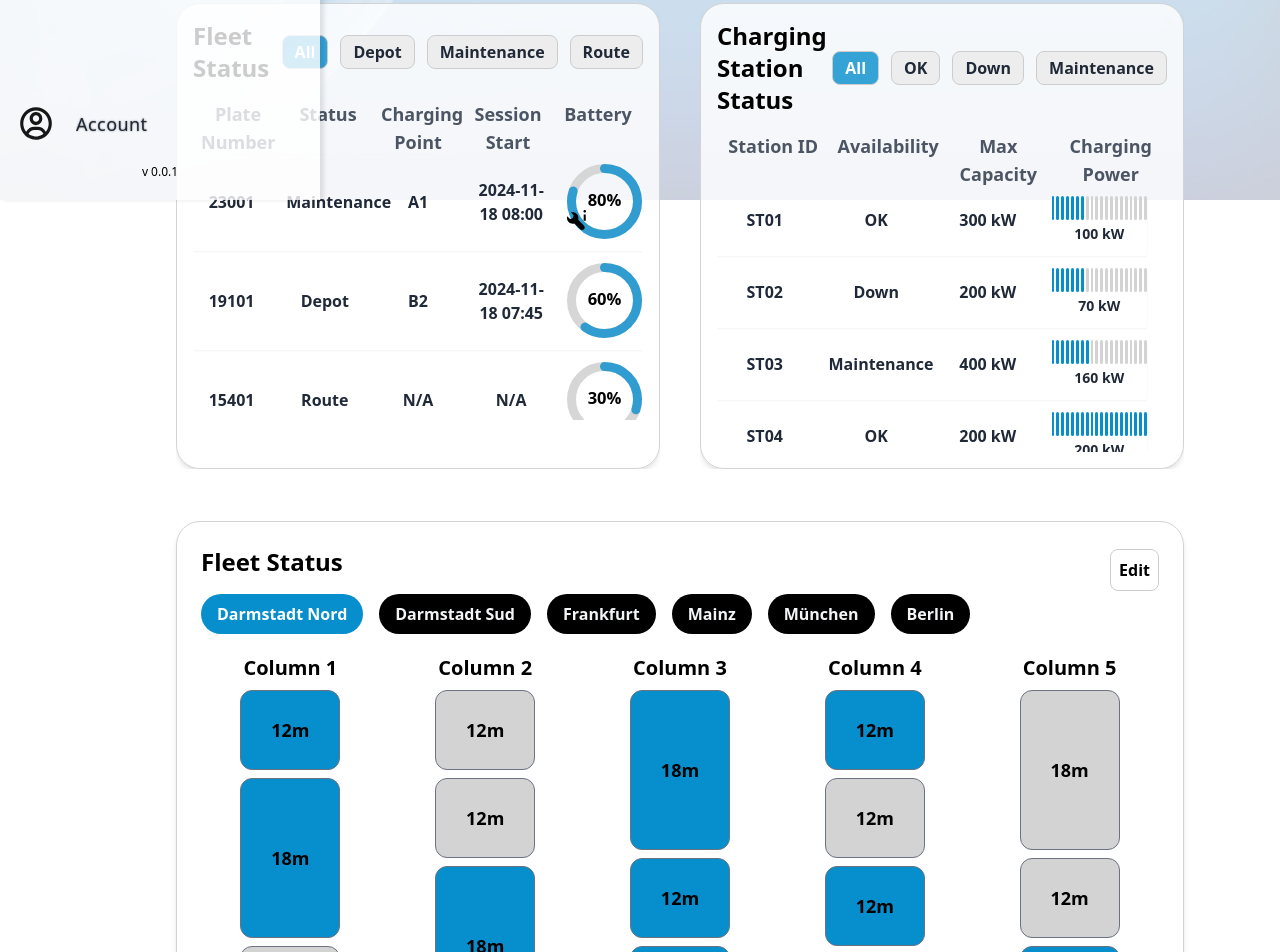
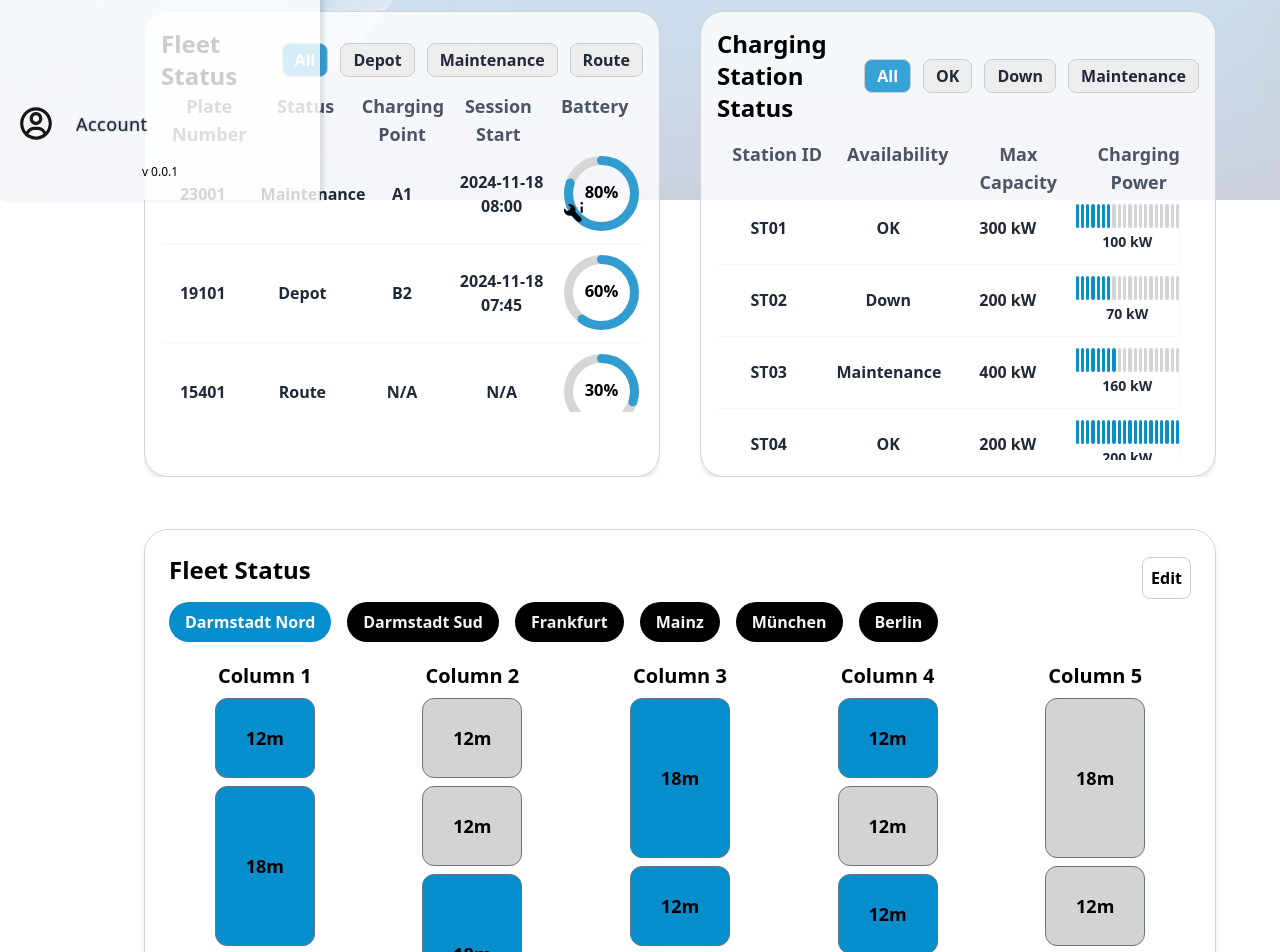
Before and after one commit to AchrafHafsaoui/teamprojekt, a React (Vite) app: page / in a window 1280 px wide. Shown: the part 600-1552 px from the top of the page. Built offline with nearby package versions, Linux system fonts and the light colour scheme.

Commit message:
finished dimensions

```diff
--- a/src/App.tsx
+++ b/src/App.tsx
@@ -14,7 +14,10 @@ const App: React.FC = () => {
 
   return (
     <Router>
-      <div className="flex flex-col min-h-screen h-full w-full">
+      <div className="flex min-h-screen h-full w-full">
+        {/* Sidebar */}
+        <Sidebar />
+
         {/* Background styling */}
         <div
           className="fixed min-h-screen min-w-full"
@@ -27,29 +30,26 @@ const App: React.FC = () => {
             backgroundBlendMode: "overlay", // Overlay to soften the image
           }}
         />
-        {/* Content wrapper with higher z-index to sit above the background */}
-        <div className="z-10 flex flex-grow h-full">
-          <Sidebar />
-          <div className="flex-grow ml-40 mt-10 mb-10 mr-10">
+        {/* Content wrapper */}
+        <div className="relative flex-grow h-full ">
           <Routes>
             <Route path="/" element={<Overview />} />
             <Route
               path="/charging-stations"
-                element={<ChargingStations fullHeight={true} />}
+              element={<ChargingStations fullPage={true} />}
             />
-              <Route path="/driving-schedule" element={<DrivingSchedule />} />
-              <Route path="/parking" element={<Parking />} />
+            <Route path="/driving-schedule" element={<DrivingSchedule fullPage={true}/>} />
+            <Route path="/parking" element={<Parking fullPage={true}/>} />
             <Route
               path="/electricity-schedule"
               element={<ElectricityCost setHideHello={setHideHello} />} // Pass setHideHello prop
             />
             <Route
               path="/fleet-status"
-                element={<FleetStatus showAllColumns={true} />}
+              element={<FleetStatus fullPage={true} />}
             />
             <Route path="/charging-schedule" element={<ChargingSchedule />} />
           </Routes>
-          </div>
         </div>
       </div>
     </Router>
--- a/src/components/Dashboard/ChargingSchedule.tsx
+++ b/src/components/Dashboard/ChargingSchedule.tsx
@@ -68,8 +68,7 @@ const ChargingSchedule: React.FC = () => {
     Math.round((value / totalGridCapacity) * 100);
 
   return (
-    <div className="bg-[#FFFFFF] bg-opacity-80 h-full flex flex-col border border-[#D3D3D3] shadow-md rounded-3xl p-6">
-      <div className="mb-4">
+    <div className={`bg-[#FFFFFF] bg-opacity-80 flex-col border border-[#D3D3D3] shadow-md rounded-3xl p-4 overflow-hidden ml-32 mt-12 mr-12 h-[calc(100vh-6rem)]"}`}>
       <h2 className="text-2xl font-semibold mb-2">Charging Schedule</h2>
       <div>
         <div className="grid grid-cols-5 gap-4 font-bold text-lg mb-2 px-2 text-gray-600 top-0 sticky">
@@ -118,8 +117,7 @@ const ChargingSchedule: React.FC = () => {
       {/* Pagination Controls */}
       <div className="flex justify-between items-center mt-4">
         <button
-            className={`px-4 py-2 bg-gray-300 rounded-md ${
-              currentPage === 1 ? "opacity-50 cursor-not-allowed" : ""
+          className={`px-4 py-2 bg-gray-300 rounded-md ${currentPage === 1 ? "opacity-50 cursor-not-allowed" : ""
             }`}
           onClick={handlePrevious}
           disabled={currentPage === 1}
@@ -130,8 +128,7 @@ const ChargingSchedule: React.FC = () => {
           Page {currentPage} of {totalPages}
         </span>
         <button
-            className={`px-4 py-2 bg-gray-300 rounded-md ${
-              currentPage === totalPages ? "opacity-50 cursor-not-allowed" : ""
+          className={`px-4 py-2 bg-gray-300 rounded-md ${currentPage === totalPages ? "opacity-50 cursor-not-allowed" : ""
             }`}
           onClick={handleNext}
           disabled={currentPage === totalPages}
@@ -196,7 +193,6 @@ const ChargingSchedule: React.FC = () => {
         </div>
       </div>
     </div>
-    </div>
   );
 };
 
--- a/src/components/Dashboard/ChargingStationStatus.tsx
+++ b/src/components/Dashboard/ChargingStationStatus.tsx
@@ -8,10 +8,10 @@ type ChargingStationData = {
 };
 
 type ChargingStationProps = {
-  fullHeight?: boolean; // Controls height
+  fullPage?: boolean; // Controls height
 };
 
-const ChargingStationStatus: React.FC<ChargingStationProps> = ({ fullHeight = false }) => {
+const ChargingStationStatus: React.FC<ChargingStationProps> = ({ fullPage = false }) => {
   const stations: ChargingStationData[] = [
     { stationId: "ST01", availability: "OK", chargingPower: 100, maxPower: 300 },
     { stationId: "ST02", availability: "Down", chargingPower: 70, maxPower: 200 },
@@ -76,11 +76,15 @@ const ChargingStationStatus: React.FC<ChargingStationProps> = ({ fullHeight = fa
   };
 
   return (
-    <div className="bg-[#FFFFFF] bg-opacity-80 h-full flex flex-col border border-[#D3D3D3] shadow-md rounded-3xl p-4">
-      <div className="flex items-center mb-4 w-full">
+    <div
+      className={`bg-[#FFFFFF] bg-opacity-80 flex-col border border-[#D3D3D3] shadow-md rounded-3xl p-4 overflow-hidden ${fullPage
+        ? "ml-32 mt-12 mr-12 h-[calc(100vh-6rem)]"
+        : "h-full"
+        }`}
+    >      <div className="flex items-center mb-4 w-full">
         <div className="flex-grow flex items-center">
           <h2 className="text-2xl font-semibold">Charging Station Status</h2>
-          {fullHeight && (
+          {fullPage && (
             <input
               type="text"
               placeholder="Search by Station ID"
@@ -106,7 +110,7 @@ const ChargingStationStatus: React.FC<ChargingStationProps> = ({ fullHeight = fa
         </div>
       </div>
 
-      <div className={`overflow-y-auto overflow-x-hidden ${fullHeight ? "h-4/5" : "h-80"} custom-scrollbar`}>
+      <div className={`overflow-y-auto overflow-x-hidden ${fullPage ? "h-4/5" : "h-80"} custom-scrollbar`}>
         <div className="grid grid-cols-4 gap-4 font-bold text-lg mb-2 px-2 text-gray-600">
           <div className="text-center">Station ID</div>
           <div className="text-center">Availability</div>
--- a/src/components/Dashboard/DrivingSchedule.tsx
+++ b/src/components/Dashboard/DrivingSchedule.tsx
@@ -1,14 +1,17 @@
 import React from "react";
 
-// Define a type to encapsulate all vehicle details
 type ScheduleEntry = {
   id: string;
   departureTime: string;
   arrivalTime: string;
-  vehicleCode: string; // Encodes vehicle type, battery capacity, and length
+  vehicleCode: string;
 };
 
-const DrivingSchedule: React.FC = () => {
+type DrivingScheduleProps = {
+  fullPage?: boolean; // Controls height
+};
+
+const DrivingSchedule: React.FC<DrivingScheduleProps> = ({ fullPage = false }) => {
   const scheduleData: ScheduleEntry[] = [
     {
       id: "10190",
@@ -28,57 +31,9 @@ const DrivingSchedule: React.FC = () => {
       arrivalTime: "15:31",
       vehicleCode: "TB400L18",
     },
-    {
-      id: "19373",
-      departureTime: "15:43",
-      arrivalTime: "15:36",
-      vehicleCode: "BB300L12",
-    },
-    {
-      id: "19830",
-      departureTime: "15:47",
-      arrivalTime: "15:46",
-      vehicleCode: "TB200L18",
-    },
-    {
-      id: "20145",
-      departureTime: "16:00",
-      arrivalTime: "15:55",
-      vehicleCode: "BB350L12",
-    },
-    {
-      id: "20987",
-      departureTime: "16:10",
-      arrivalTime: "16:05",
-      vehicleCode: "TB500L18",
-    },
-    {
-      id: "21345",
-      departureTime: "16:20",
-      arrivalTime: "16:15",
-      vehicleCode: "BB400L12",
-    },
-    {
-      id: "21976",
-      departureTime: "16:30",
-      arrivalTime: "16:25",
-      vehicleCode: "TB450L18",
-    },
-    {
-      id: "22345",
-      departureTime: "16:40",
-      arrivalTime: "16:35",
-      vehicleCode: "BB300L12",
-    },
-    {
-      id: "22900",
-      departureTime: "16:50",
-      arrivalTime: "16:45",
-      vehicleCode: "TB400L18",
-    },
+    // Add more entries as needed
   ];
 
-  // Helper function to parse vehicle code
   const parseVehicleCode = (code: string) => {
     const type = code[0] === "T" ? "Truck" : "Bus";
     const batteryCapacity = `${code.slice(2, -3)} kWh`;
@@ -87,67 +42,48 @@ const DrivingSchedule: React.FC = () => {
   };
 
   return (
-    <div className="bg-[#FFFFFF] bg-opacity-80 h-full flex flex-col border border-[#D3D3D3] shadow-md rounded-3xl p-4">
+    <div
+      className={`bg-[#FFFFFF] bg-opacity-80 flex flex-col border border-[#D3D3D3] shadow-md rounded-3xl p-4 overflow-hidden ${fullPage ? "ml-32 mt-12 mr-12 h-[calc(100vh-6rem)]" : "h-full"
+        }`}
+    >
       <h2 className="text-2xl font-semibold mb-4">Driving Schedule</h2>
       <div className="flex justify-between mb-4 px-2 text-lg font-semibold">
         <div className="text-center w-1/2">Departure</div>
         <div className="text-center w-1/2">Arrival</div>
       </div>
-      <div className="flex overflow-y-auto h-60 custom-scrollbar">
-        {/* Departure Column */}
+      <div className={`flex overflow-y-auto ${fullPage ? "h-4/5" : "h-60"} custom-scrollbar`}>
         <div className="w-1/2 pr-4">
           <div className="flex flex-col items-start space-y-3">
             {scheduleData.map((entry) => {
-              const { type, batteryCapacity, length } = parseVehicleCode(
-                entry.vehicleCode,
-              );
+              const { type, batteryCapacity, length } = parseVehicleCode(entry.vehicleCode);
               return (
                 <div key={entry.id} className="flex justify-between w-full">
                   <div>
-                    <span className="font-semibold text-gray-700">
-                      {entry.id}
-                    </span>
+                    <span className="font-semibold text-gray-700">{entry.id}</span>
                     <span className="block text-sm text-gray-500">{type}</span>
-                    <span className="block text-sm text-gray-500">
-                      {batteryCapacity}
-                    </span>
-                    <span className="block text-sm text-gray-500">
-                      {length}
-                    </span>
+                    <span className="block text-sm text-gray-500">{batteryCapacity}</span>
+                    <span className="block text-sm text-gray-500">{length}</span>
                   </div>
-                  <span className="font-medium text-gray-700">
-                    {entry.departureTime}
-                  </span>
+                  <span className="font-medium text-gray-700">{entry.departureTime}</span>
                 </div>
               );
             })}
           </div>
         </div>
-        <div className="border-l-2 border-gray-300 sticky top-0 h-full"></div>{" "}
-        {/* Arrival Column */}
+        <div className="border-l-2 border-gray-300 sticky top-0 h-full"></div>
         <div className="w-1/2 pl-4 mr-5">
           <div className="flex flex-col items-start space-y-3">
             {scheduleData.map((entry) => {
-              const { type, batteryCapacity, length } = parseVehicleCode(
-                entry.vehicleCode,
-              );
+              const { type, batteryCapacity, length } = parseVehicleCode(entry.vehicleCode);
               return (
                 <div key={entry.id} className="flex justify-between w-full">
                   <div>
-                    <span className="font-semibold text-gray-700">
-                      {entry.id}
-                    </span>
+                    <span className="font-semibold text-gray-700">{entry.id}</span>
                     <span className="block text-sm text-gray-500">{type}</span>
-                    <span className="block text-sm text-gray-500">
-                      {batteryCapacity}
-                    </span>
-                    <span className="block text-sm text-gray-500">
-                      {length}
-                    </span>
+                    <span className="block text-sm text-gray-500">{batteryCapacity}</span>
+                    <span className="block text-sm text-gray-500">{length}</span>
                   </div>
-                  <span className="font-medium text-gray-700">
-                    {entry.arrivalTime}
-                  </span>
+                  <span className="font-medium text-gray-700">{entry.arrivalTime}</span>
                 </div>
               );
             })}
--- a/src/components/Dashboard/FleetStatus.tsx
+++ b/src/components/Dashboard/FleetStatus.tsx
@@ -13,10 +13,10 @@ type VehicleData = {
 };
 
 type FleetStatusProps = {
-    showAllColumns?: boolean; // Controls whether to show all columns
+    fullPage?: boolean; // Controls whether to show all columns
 };
 
-const FleetStatus: React.FC<FleetStatusProps> = ({ showAllColumns = true }) => {
+const FleetStatus: React.FC<FleetStatusProps> = ({ fullPage = true }) => {
     const vehicles: VehicleData[] = [
         {
             busId: "23001",
@@ -81,15 +81,6 @@ const FleetStatus: React.FC<FleetStatusProps> = ({ showAllColumns = true }) => {
             CAP: "15MWh",
             ENE: "50MWh",
         },
-        {
-            busId: "23456",
-            battery: 45,
-            chargingStart: "2024-11-18 08:30",
-            status: "Depot",
-            chargingLocation: "B5",
-            CAP: "0MWh",
-            ENE: "40MWh",
-        },
     ];
 
     const [filterStatus, setFilterStatus] = useState<"all" | "Depot" | "Maintenance" | "Route">("all");
@@ -98,7 +89,7 @@ const FleetStatus: React.FC<FleetStatusProps> = ({ showAllColumns = true }) => {
 
     const filteredVehicles = vehicles.filter((vehicle) => {
         const matchesStatus = filterStatus === "all" || vehicle.status === filterStatus;
-        const matchesSearch = !showAllColumns ||
+        const matchesSearch = !fullPage ||
             vehicle.busId.toLowerCase().includes(searchQuery.toLowerCase()) ||
             (vehicle.chargingLocation && vehicle.chargingLocation.toLowerCase().includes(searchQuery.toLowerCase()));
 
@@ -125,11 +116,16 @@ const FleetStatus: React.FC<FleetStatusProps> = ({ showAllColumns = true }) => {
     }, []);
 
     return (
-        <div className="bg-[#FFFFFF] bg-opacity-80 h-full flex flex-col border border-[#D3D3D3] shadow-md rounded-3xl p-4">
-            <div className="flex items-center mb-4 w-full">
+        <div
+            className={`bg-[#FFFFFF] bg-opacity-80 flex-col border border-[#D3D3D3] shadow-md rounded-3xl p-4 overflow-hidden ${fullPage
+                    ? "ml-32 mt-12 mr-12 h-[calc(100vh-6rem)]"
+                    : "h-full"
+                }`}
+        >
+            <div className="flex items-center w-full">
                 <div className="flex-grow flex items-center">
                     <h2 className="text-2xl font-semibold">Fleet Status</h2>
-                    {showAllColumns && (
+                    {fullPage && (
                         <input
                             type="text"
                             placeholder="Search by Plate Number or Charging Point"
@@ -156,15 +152,15 @@ const FleetStatus: React.FC<FleetStatusProps> = ({ showAllColumns = true }) => {
             </div>
 
 
-            <div className={`overflow-x-hidden ${showAllColumns ? "h-svh" : "h-80"} custom-scrollbar`}>
+            <div className={`overflow-x-hidden ${fullPage ? "h-full" : "h-80"} custom-scrollbar`}>
                 {/* Header Row */}
-                <div className={`grid gap-4 font-bold text-lg mb-2 px-2 text-gray-600 text-center ${showAllColumns ? "grid-cols-7" : "grid-cols-5"}`}>
+                <div className={`grid gap-4 font-bold text-lg mb-2 px-2 text-gray-600 text-center ${fullPage ? "grid-cols-7" : "grid-cols-5"}`}>
                     <div>Plate Number</div>
                     <div>Status</div>
                     <div>Charging Point</div>
                     <div>Session Start</div>
-                    {showAllColumns && <div>CAP</div>}
-                    {showAllColumns && <div>ENE</div>}
+                    {fullPage && <div>CAP</div>}
+                    {fullPage && <div>ENE</div>}
                     <div>Battery</div>
                 </div>
 
@@ -173,15 +169,15 @@ const FleetStatus: React.FC<FleetStatusProps> = ({ showAllColumns = true }) => {
                     {filteredVehicles.map((vehicle, index) => (
                         <div
                             key={vehicle.busId}
-                            className={`grid gap-4 items-center text-gray-800 pb-3 shadow-sm font-semibold ${showAllColumns ? "grid-cols-7" : "grid-cols-5"
+                            className={`grid gap-4 items-center text-gray-800 pb-3 shadow-sm font-semibold ${fullPage ? "grid-cols-7" : "grid-cols-5"
                                 }`}
                         >
                             <span className="text-center">{vehicle.busId}</span>
                             <span className="text-center">{vehicle.status}</span>
                             <span className="text-center">{vehicle.chargingLocation || "N/A"}</span>
                             <span className="text-center">{vehicle.chargingStart || "N/A"}</span>
-                            {showAllColumns && <span className="text-center">{vehicle.CAP}</span>}
-                            {showAllColumns && <span className="text-center">{vehicle.ENE}</span>}
+                            {fullPage && <span className="text-center">{vehicle.CAP}</span>}
+                            {fullPage && <span className="text-center">{vehicle.ENE}</span>}
                             <div style={{ width: 75, position: "relative", margin: "0 auto" }}>
                                 <CircularProgressbar
                                     value={animatedValues[index]}
--- a/src/components/Dashboard/Overview.tsx
+++ b/src/components/Dashboard/Overview.tsx
@@ -11,7 +11,7 @@ const Overview: React.FC = () => {
   const [hideHello, setHideHello] = useState(false); // Track the visibility of "Hello Benjamin!"
 
   return (
-    <div className="grid h-full w-full gap-10 pr-10 overflow-hidden bg-cover bg-center">
+    <div className="grid h-full w-full gap-10 overflow-hidden bg-cover bg-center pl-32 pt-12 pr-12">
       {/* Define 3 rows: Upper, Middle, and Parking Status */}
       <div className="grid grid-rows-[minmax(300px,auto)_minmax(300px,auto)_1fr] h-full gap-5">
         {/* Upper Section with 3 columns */}
@@ -45,7 +45,7 @@ const Overview: React.FC = () => {
             <ElectricityCost setHideHello={setHideHello} />
           </div>
           <div className="rounded-lg overflow-hidden">
-            <DrivingSchedule />
+            <DrivingSchedule fullPage={false}/>
           </div>
           <div className="rounded-lg overflow-hidden">
             <EnergyConsumption />
@@ -55,16 +55,16 @@ const Overview: React.FC = () => {
         {/* Middle Section with 2 columns */}
         <div className="grid gap-10 lg:grid-cols-2 sm:grid-cols-1 p-4">
           <div className="rounded-lg overflow-hidden">
-            <FleetStatus showAllColumns={false} />
+            <FleetStatus fullPage={false} />
           </div>
           <div className="rounded-lg overflow-hidden">
-            <ChargingSchedule fullHeight={false} />
+            <ChargingSchedule fullPage={false} />
           </div>
         </div>
 
         {/* Parking Status Section occupying the remaining row */}
         <div className="rounded-lg overflow-hidden p-4">
-          <ParkingStatus />
+          <ParkingStatus fullPage={false} />
         </div>
       </div>
     </div>
--- a/src/components/Dashboard/ParkingStatus.tsx
+++ b/src/components/Dashboard/ParkingStatus.tsx
@@ -1,6 +1,10 @@
 import React, { useState, useEffect } from "react";
 
-const ParkingStatus: React.FC = () => {
+type ParkingStatusProps = {
+  fullPage?: boolean; // Controls height and layout
+};
+
+const ParkingStatus: React.FC<ParkingStatusProps> = ({ fullPage = false }) => {
   const [parkingLots, setParkingLots] = useState([
     { name: "Darmstadt Nord", defaultSchema: "SBb-ssBs-BSB-SsSs-bsB" },
     { name: "Darmstadt Sud", defaultSchema: "SsSs-BBbs-sbBs-BbSS" },
@@ -16,7 +20,6 @@ const ParkingStatus: React.FC = () => {
   const [rowsPerColumn, setRowsPerColumn] = useState<string[]>([]);
   const [editMode, setEditMode] = useState<boolean>(false);
   const [addingDepot, setAddingDepot] = useState(false);
-  const [newDepotName, setNewDepotName] = useState("");
   const [editingDepot, setEditingDepot] = useState<number | null>(null);
   const [editingDepotName, setEditingDepotName] = useState("");
 
@@ -164,8 +167,10 @@ const ParkingStatus: React.FC = () => {
   };
 
   return (
-    <div className="bg-[#FFFFFF] bg-opacity-80 h-full flex flex-col border border-[#D3D3D3] shadow-md rounded-3xl p-6">
-      {/* Top Section with Fleet Status Scroll and Buttons */}
+    <div
+      className={`bg-[#FFFFFF] bg-opacity-80 flex flex-col border border-[#D3D3D3] shadow-md rounded-3xl p-6 overflow-hidden ${fullPage ? "ml-32 mt-12 mr-12 h-[calc(100vh-6rem)]" : "h-full"
+        }`}
+    >      {/* Top Section with Fleet Status Scroll and Buttons */}
       <div className="flex justify-between items-center">
         <h2 className="text-2xl font-semibold mb-4">Fleet Status</h2>
         {/* Edit and Return Buttons */}
--- a/src/components/Sidebar.tsx
+++ b/src/components/Sidebar.tsx
@@ -53,7 +53,7 @@ const Sidebar: React.FC = () => {
             to={item.path}
             key={item.label}
             onClick={() => setActiveButton(item.label)}
-            className="flex items-center p-1 rounded hover:ml-3 transition duration-300 relative"
+            className="flex items-center p-1 rounded hover:pl-3 transition duration-300 relative"
             style={{ transition: "background-color 0.3s" }}
             onMouseEnter={(e) =>
               (e.currentTarget.style.backgroundColor =
```
Lines whose indentation alone changed are shown as unchanged.
